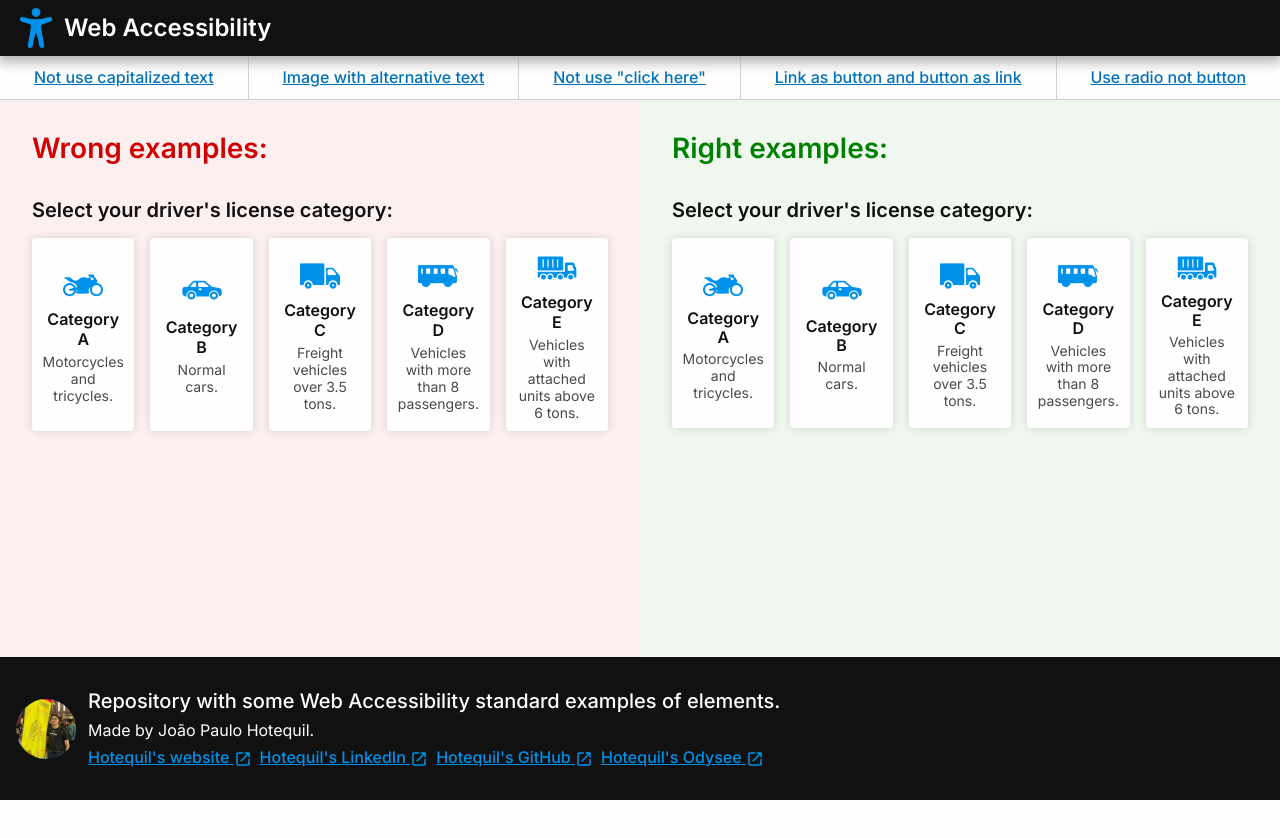
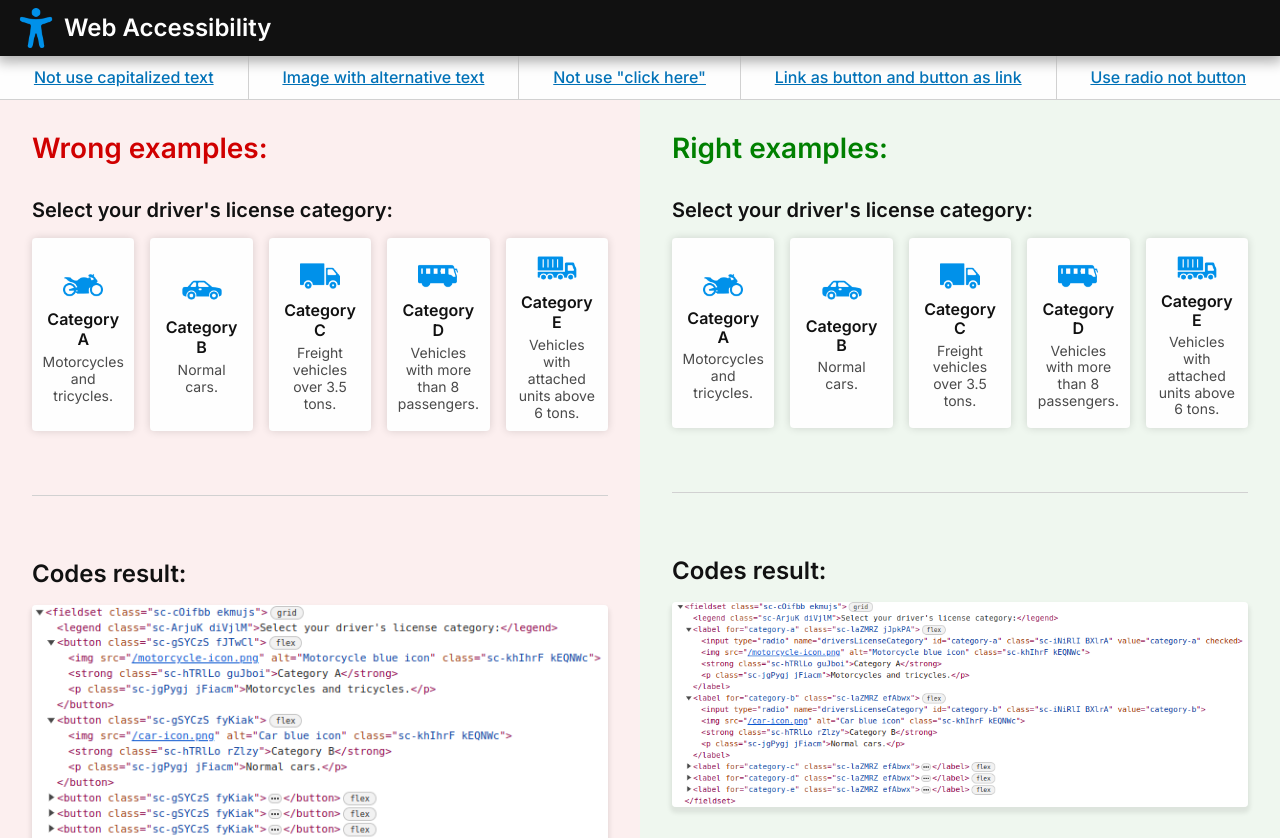
Before and after one commit to hotequil/web-accessibility, a React (Vite) app: page /use-radio-not-button in a window 1280 px wide. Shown: the top 838 px of the page. Before the commit the page ends 800 px from the top, so only its background shows below. Built offline with nearby package versions, Linux system fonts and the light colour scheme.

Commit message:
feat: done radio input example code

```diff
--- a/src/pages/UseRadioNotButton.tsx
+++ b/src/pages/UseRadioNotButton.tsx
@@ -7,6 +7,9 @@ import truckIcon from '/truck-icon.png'
 import busIcon from '/bus-icon.png'
 import bigTruckIcon from '/big-truck-icon.png'
 import { transparentize } from 'polished'
+import useRadioNotButtonFirstRight from '/code-examples/use-radio-not-button-first-right.png'
+import useRadioNotButtonFirstWrong from '/code-examples/use-radio-not-button-first-wrong.png'
+import { CodeExamples } from '../components/CodeExamples'
 
 enum DriversLicenseCategories {
     CATEGORY_A = 'category-a',
@@ -201,6 +204,7 @@ export const UseRadioNotButton: React.FC = () => {
     return (
         <Page
             wrongChildren={
+                <>
                     <Fieldset>
                         <Legend />
 
@@ -219,8 +223,19 @@ export const UseRadioNotButton: React.FC = () => {
                             )
                         })}
                     </Fieldset>
+
+                    <CodeExamples
+                        images={[
+                            {
+                                src: useRadioNotButtonFirstWrong,
+                                alt: 'Buttons used incorrectly to select just one',
+                            },
+                        ]}
+                    />
+                </>
             }
             rightChildren={
+                <>
                     <Fieldset>
                         <Legend />
 
@@ -247,6 +262,16 @@ export const UseRadioNotButton: React.FC = () => {
                             )
                         })}
                     </Fieldset>
+
+                    <CodeExamples
+                        images={[
+                            {
+                                src: useRadioNotButtonFirstRight,
+                                alt: 'Radio (input) used correctly with some options to select',
+                            },
+                        ]}
+                    />
+                </>
             }
         />
     )
```
Also changed, not shown: public/code-examples/use-radio-not-button-first-right.png (added), public/code-examples/use-radio-not-button-first-wrong.png (added). Lines whose indentation alone changed are shown as unchanged.
